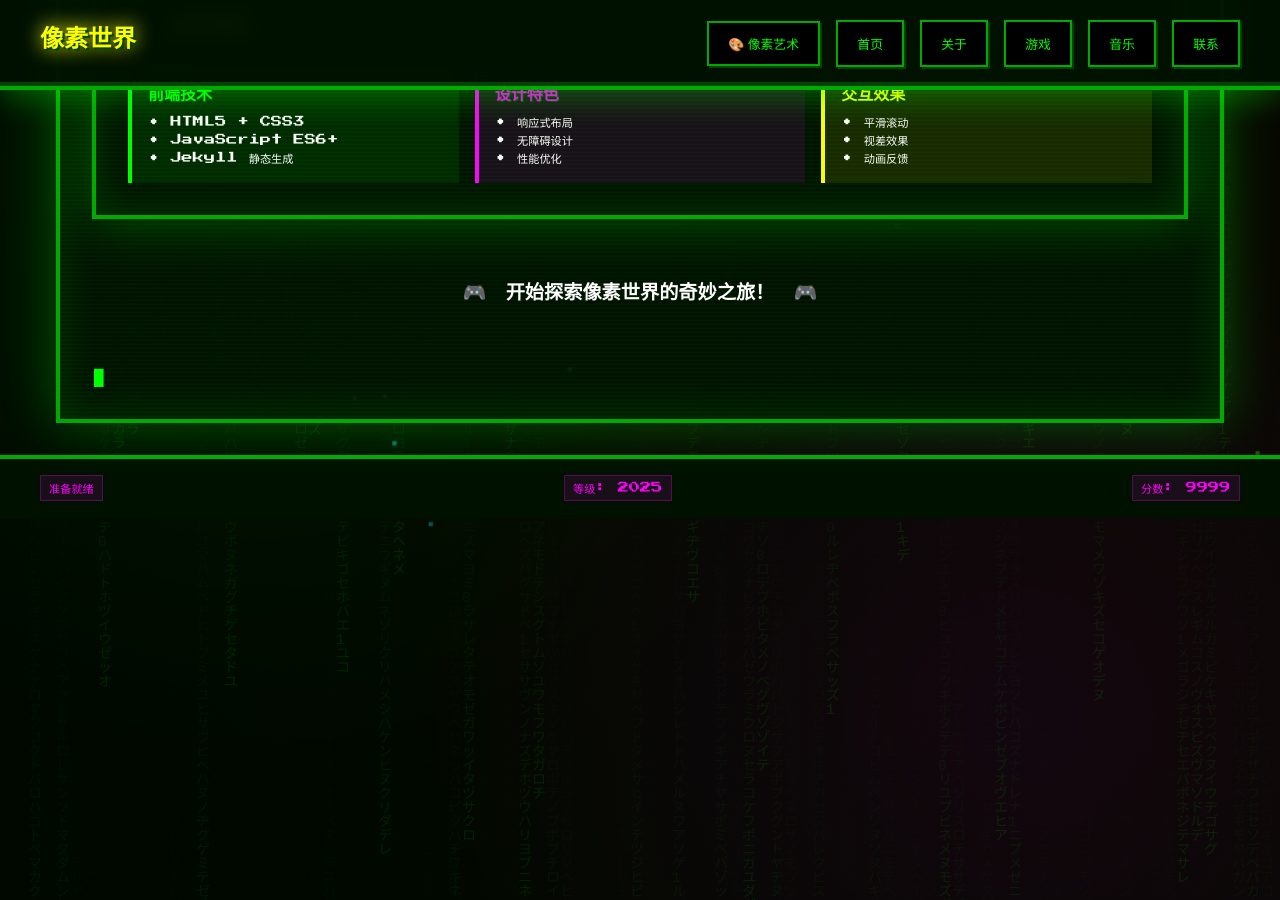
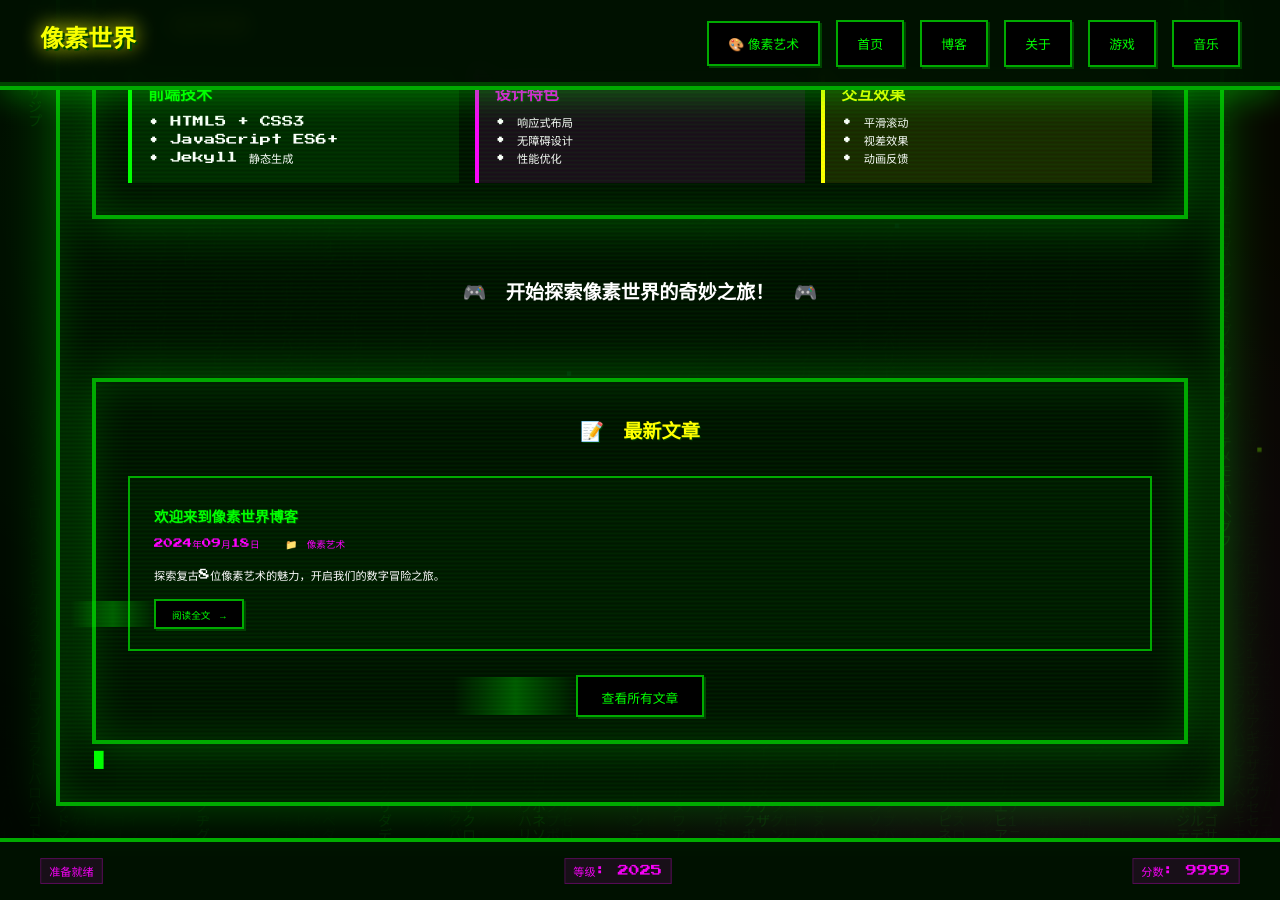
Before and after one commit to zhucebuniao/zhucebuniao.github.io, a Jekyll site: the page built from index.html, in a window 1280 px wide and 900 px high, scrolled down 1569 px. Built offline with Jekyll 4.4.1, drawn with Linux system fonts in a browser that asks for light colours.

Commit message:
Stage 3: Content templates and first articles - blog architecture complete
Co-authored-by: zhucebuniao <13835184+zhucebuniao@users.noreply.github.com>

```diff
--- a/_data/navigation.yml
+++ b/_data/navigation.yml
@@ -1,10 +1,10 @@
 - title: "首页"
   url: "/"
+- title: "博客"
+  url: "/blog/"
 - title: "关于"
-  url: "/#about"
+  url: "/about/"
 - title: "游戏"
   url: "/#features"
 - title: "音乐"
   url: "/#music"
-- title: "联系"
-  url: "/#contact"
--- /dev/null
+++ b/about.md
@@ -0,0 +1,57 @@
+---
+layout: page
+title: "关于我们"
+description: "了解像素世界博客的创建者和我们的使命"
+permalink: /about/
+show_modified_date: true
+---
+
+# 关于像素世界
+
+👋 **欢迎了解我们！**
+
+## 🎯 我们的使命
+
+像素世界博客致力于：
+
+- **传承经典**：保持和传播8位像素艺术的文化
+- **教育启发**：为创作者提供学习资源和技术指导
+- **社区建设**：连接全球像素艺术爱好者
+- **创新表达**：探索像素艺术在现代设计中的应用
+
+## 🎨 创作理念
+
+我们相信**简洁中蕴含无限可能**。正如Linus Torvalds所说：
+
+> "好品味就是能够从不同角度看问题，重写它让特殊情况消失，变成正常情况。"
+
+这个原则不仅适用于代码，也适用于像素艺术。每一个像素的放置都有其目的，每一种颜色的选择都经过深思熟虑。
+
+## 🛠️ 技术栈
+
+这个博客基于现代Web技术构建：
+
+- **Jekyll** - 静态站点生成器
+- **Sass** - CSS预处理器，使用BEM方法论
+- **Liquid** - 模板引擎
+- **GitHub Pages** - 托管平台
+- **Web Audio API** - 8位音效系统
+
+## 🎮 互动特色
+
+- **🎵 芯片音乐播放器** - 原创8位背景音乐
+- **🌈 主题切换器** - 多种复古主题选择
+- **✨ 像素特效** - 动态视觉效果
+- **📱 响应式设计** - 在任何设备上完美显示
+
+## 🤝 联系我们
+
+想要合作或分享你的像素艺术作品？
+
+- **GitHub**: [zhucebuniao](https://github.com/zhucebuniao)
+- **邮箱**: pixel@example.com
+- **社区**: 加入我们的像素艺术讨论群
+
+---
+
+**让我们一起用像素创造无限可能！** 🚀
--- /dev/null
+++ b/blog.md
@@ -0,0 +1,106 @@
+---
+layout: page
+title: "博客文章"
+description: "探索我们的像素艺术文章和教程"
+permalink: /blog/
+---
+
+<div class="blog-archive">
+    {% if site.posts.size > 0 %}
+        <div class="posts-list">
+            {% for post in site.posts %}
+                <article class="post-item pixel-interactive" style="
+                    margin-bottom: 2rem;
+                    padding: 1.5rem;
+                    border: 2px solid var(--pixel-border);
+                    background: rgba(0, 255, 0, 0.03);
+                ">
+                    <header class="post-item__header">
+                        <h2 style="margin-bottom: 0.5rem;">
+                            <a href="{{ post.url | relative_url }}" style="
+                                color: var(--pixel-primary);
+                                text-decoration: none;
+                                font-size: 1rem;
+                            ">{{ post.title }}</a>
+                        </h2>
+
+                        <div class="post-item__meta" style="
+                            font-size: 0.7rem;
+                            color: var(--pixel-secondary);
+                            margin-bottom: 1rem;
+                        ">
+                            <time datetime="{{ post.date | date_to_xmlschema }}">
+                                📅 {{ post.date | date: "%Y年%m月%d日" }}
+                            </time>
+
+                            {% if post.author %}
+                                <span style="margin-left: 1rem;">👤 {{ post.author }}</span>
+                            {% endif %}
+
+                            {% if post.categories.size > 0 %}
+                                <span style="margin-left: 1rem;">
+                                    📁
+                                    {% for category in post.categories %}
+                                        {{ category }}{% unless forloop.last %}, {% endunless %}
+                                    {% endfor %}
+                                </span>
+                            {% endif %}
+                        </div>
+                    </header>
+
+                    <div class="post-item__content">
+                        <p style="
+                            font-size: 0.8rem;
+                            line-height: 1.5;
+                            color: var(--pixel-text);
+                            margin-bottom: 1rem;
+                        ">
+                            {{ post.description | default: post.excerpt | strip_html | truncate: 200 }}
+                        </p>
+
+                        {% if post.tags.size > 0 %}
+                            <div class="post-item__tags" style="margin-bottom: 1rem;">
+                                {% for tag in post.tags %}
+                                    <span style="
+                                        font-size: 0.6rem;
+                                        color: var(--pixel-accent);
+                                        margin-right: 0.5rem;
+                                    ">#{{ tag }}</span>
+                                {% endfor %}
+                            </div>
+                        {% endif %}
+                    </div>
+
+                    <footer class="post-item__footer">
+                        <a href="{{ post.url | relative_url }}" class="pixel-btn" style="
+                            font-size: 0.7rem;
+                            padding: 0.6rem 1.2rem;
+                        ">阅读全文 →</a>
+                    </footer>
+                </article>
+            {% endfor %}
+        </div>
+
+        <!-- 分页功能（如果将来需要） -->
+        {% comment %}
+        {% if paginator.total_pages > 1 %}
+            <nav class="pagination" style="text-align: center; margin-top: 3rem;">
+                <!-- 分页代码 -->
+            </nav>
+        {% endif %}
+        {% endcomment %}
+
+    {% else %}
+        <div style="text-align: center; padding: 3rem;">
+            <div class="pixel-terminal">
+                <h2 style="color: var(--pixel-accent); margin-bottom: 1rem;">🚧 内容建设中</h2>
+                <p style="color: var(--pixel-secondary); font-size: 0.8rem;">
+                    我们正在创作精彩的像素艺术内容，敬请期待！
+                </p>
+                <div style="margin-top: 2rem;">
+                    <a href="/" class="pixel-btn">返回首页</a>
+                </div>
+            </div>
+        </div>
+    {% endif %}
+</div>
--- a/index.html
+++ b/index.html
@@ -96,3 +96,77 @@ title: "像素世界 - 首页"
         <strong style="font-size: 1.2rem;">🎮 开始探索像素世界的奇妙之旅！ 🎮</strong>
     </div>
 </div>
+
+<!-- 最新博客文章列表 -->
+<section class="blog-section" style="margin-top: 4rem;">
+    <div class="pixel-terminal">
+        <h2 style="color: var(--pixel-accent); margin-bottom: 2rem; text-align: center;">📝 最新文章</h2>
+
+        {% if site.posts.size > 0 %}
+            <div class="posts-grid" style="display: grid; gap: 1.5rem;">
+                {% for post in site.posts limit: 6 %}
+                    <article class="post-card pixel-interactive" style="
+                        padding: 1.5rem;
+                        border: 2px solid var(--pixel-border);
+                        background: rgba(0, 255, 0, 0.03);
+                        transition: all 0.3s ease;
+                    ">
+                        <header class="post-card__header">
+                            <h3 style="margin-bottom: 0.5rem;">
+                                <a href="{{ post.url | relative_url }}" style="
+                                    color: var(--pixel-primary);
+                                    text-decoration: none;
+                                    font-size: 0.9rem;
+                                ">{{ post.title }}</a>
+                            </h3>
+
+                            <div class="post-card__meta" style="
+                                font-size: 0.6rem;
+                                color: var(--pixel-secondary);
+                                margin-bottom: 1rem;
+                            ">
+                                <time datetime="{{ post.date | date_to_xmlschema }}">
+                                    {{ post.date | date: "%Y年%m月%d日" }}
+                                </time>
+
+                                {% if post.categories.size > 0 %}
+                                    <span style="margin-left: 1rem;">
+                                        📁 {{ post.categories | first }}
+                                    </span>
+                                {% endif %}
+                            </div>
+                        </header>
+
+                        <div class="post-card__content">
+                            <p style="
+                                font-size: 0.7rem;
+                                line-height: 1.4;
+                                color: var(--pixel-text);
+                                margin-bottom: 1rem;
+                            ">
+                                {{ post.description | default: post.excerpt | strip_html | truncate: 120 }}
+                            </p>
+                        </div>
+
+                        <footer class="post-card__footer">
+                            <a href="{{ post.url | relative_url }}" class="pixel-btn" style="
+                                font-size: 0.6rem;
+                                padding: 0.5rem 1rem;
+                            ">阅读全文 →</a>
+                        </footer>
+                    </article>
+                {% endfor %}
+            </div>
+
+            <div style="text-align: center; margin-top: 2rem;">
+                <a href="/blog/" class="pixel-btn" style="padding: 0.8rem 1.5rem;">查看所有文章</a>
+            </div>
+        {% else %}
+            <div style="text-align: center; padding: 2rem;">
+                <p style="color: var(--pixel-secondary); font-size: 0.8rem;">
+                    🚧 精彩内容正在制作中... 敬请期待！
+                </p>
+            </div>
+        {% endif %}
+    </div>
+</section>
```
Also changed, not shown: _layouts/page.html (added, +25 -0 lines), _layouts/post.html (added, +57 -0 lines), _posts/2024-09-18-welcome-to-pixel-world.md (added, +56 -0 lines).
